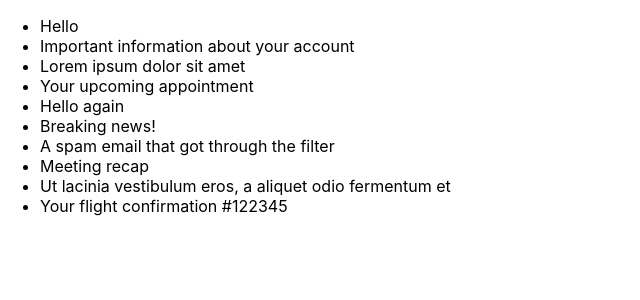
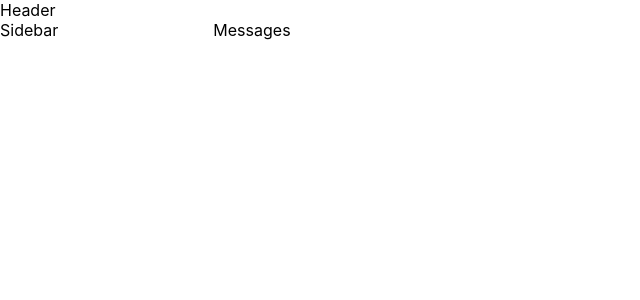
Before and after one commit to amondragon/salesloft-ui-exercise, a React (Create React App) app: page /inbox in a window 1280 px wide. Shown: the top 300 px of the page, without its empty margins (0-640 px from the left). Built offline with nearby package versions, Linux system fonts and the light colour scheme.

Commit message:
adding components

```diff
--- /dev/null
+++ b/src/components/Header.js
@@ -0,0 +1,5 @@
+import React from "react";
+
+export default function Header() {
+  return <React.Fragment>Header</React.Fragment>;
+}
--- a/src/components/Inbox.js
+++ b/src/components/Inbox.js
@@ -1,13 +1,32 @@
 import React from "react";
+import { useLocation } from "react-router-dom";
 import { parseMessages } from "../utils/MessagesHelper";
+import Grid from "@material-ui/core/Grid";
+import Message from "./Message";
+import Header from "./Header";
+import Sidebar from "./Sidebar";
+import Messages from "./Messages";
 
 export default function Inbox() {
   const messages = parseMessages();
+  const location = useLocation();
+  const singleMessage = location.pathname.split("/").length > 2;
+  const singleMessageId = singleMessage && location.pathname.split("/")[2];
+  const messageFound = messages.find(
+    (message) => message.id === singleMessageId
+  );
+
   return (
-    <ul>
-      {messages.map((message) => (
-        <li>{message.subject}</li>
-      ))}
-    </ul>
+    <Grid container spacing={0}>
+      <Grid item xs={12}>
+        <Header />
+      </Grid>
+      <Grid item xs={12} sm={3} md={2}>
+        <Sidebar />
+      </Grid>
+      <Grid item xs={12} sm={9} md={10}>
+        {singleMessage && messageFound ? <Message /> : <Messages />}
+      </Grid>
+    </Grid>
   );
 }
--- /dev/null
+++ b/src/components/Message.js
@@ -0,0 +1,5 @@
+import React from "react";
+
+export default function Message() {
+  return <React.Fragment>Message</React.Fragment>;
+}
--- /dev/null
+++ b/src/components/Messages.js
@@ -0,0 +1,5 @@
+import React from "react";
+
+export default function Messages() {
+  return <React.Fragment>Messages</React.Fragment>;
+}
--- /dev/null
+++ b/src/components/Sidebar.js
@@ -0,0 +1,5 @@
+import React from "react";
+
+export default function Sidebar() {
+  return <React.Fragment>Sidebar</React.Fragment>;
+}
--- a/src/utils/MessagesHelper.js
+++ b/src/utils/MessagesHelper.js
@@ -1,4 +1,4 @@
-import data from "../emails.json";
+import data from "./emails.json";
 
 export const parseMessages = () => {
   return data.messages.map((message) => {
```
Also changed, not shown: src/utils/emails.json (renamed from src/emails.json).
